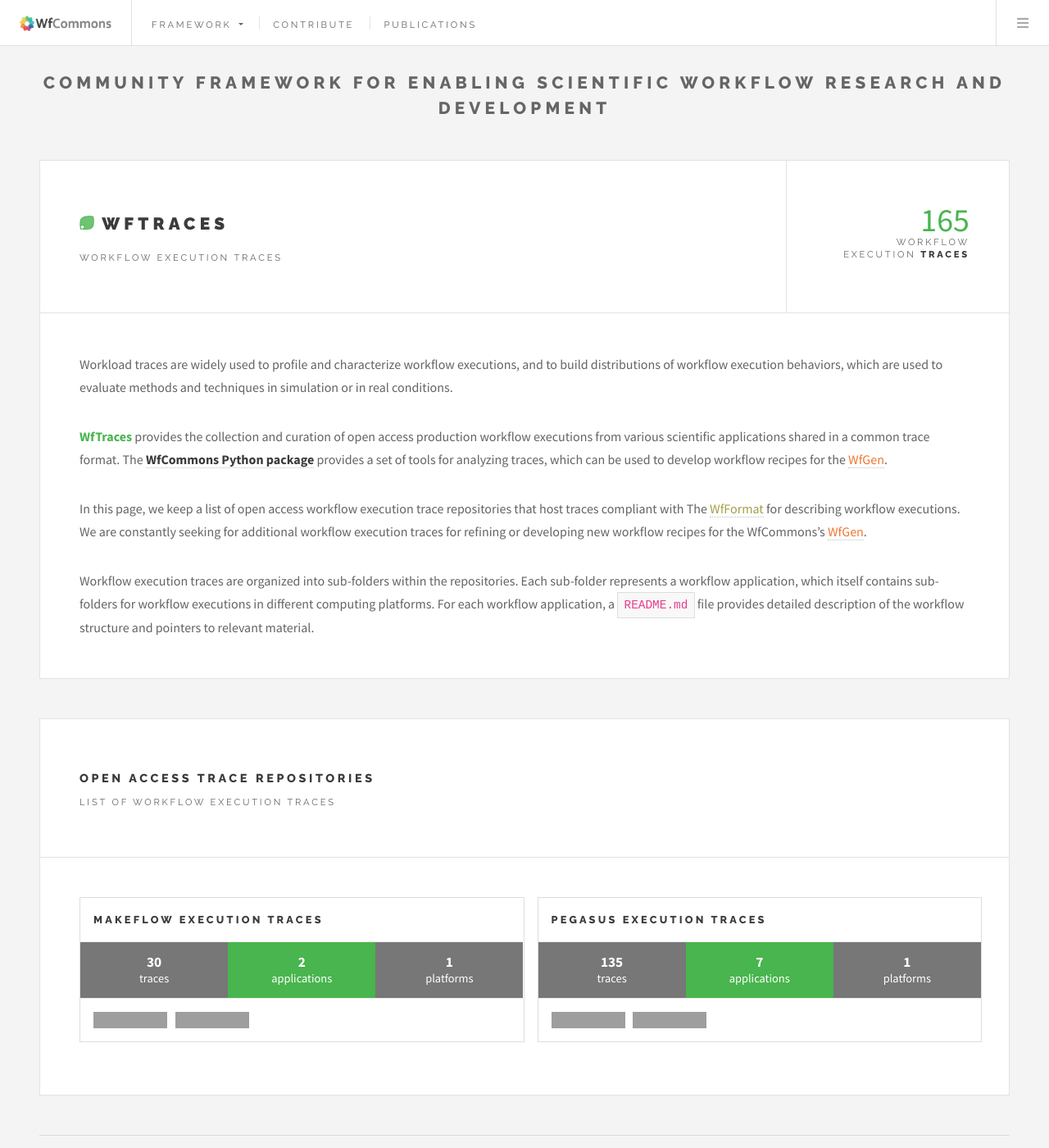
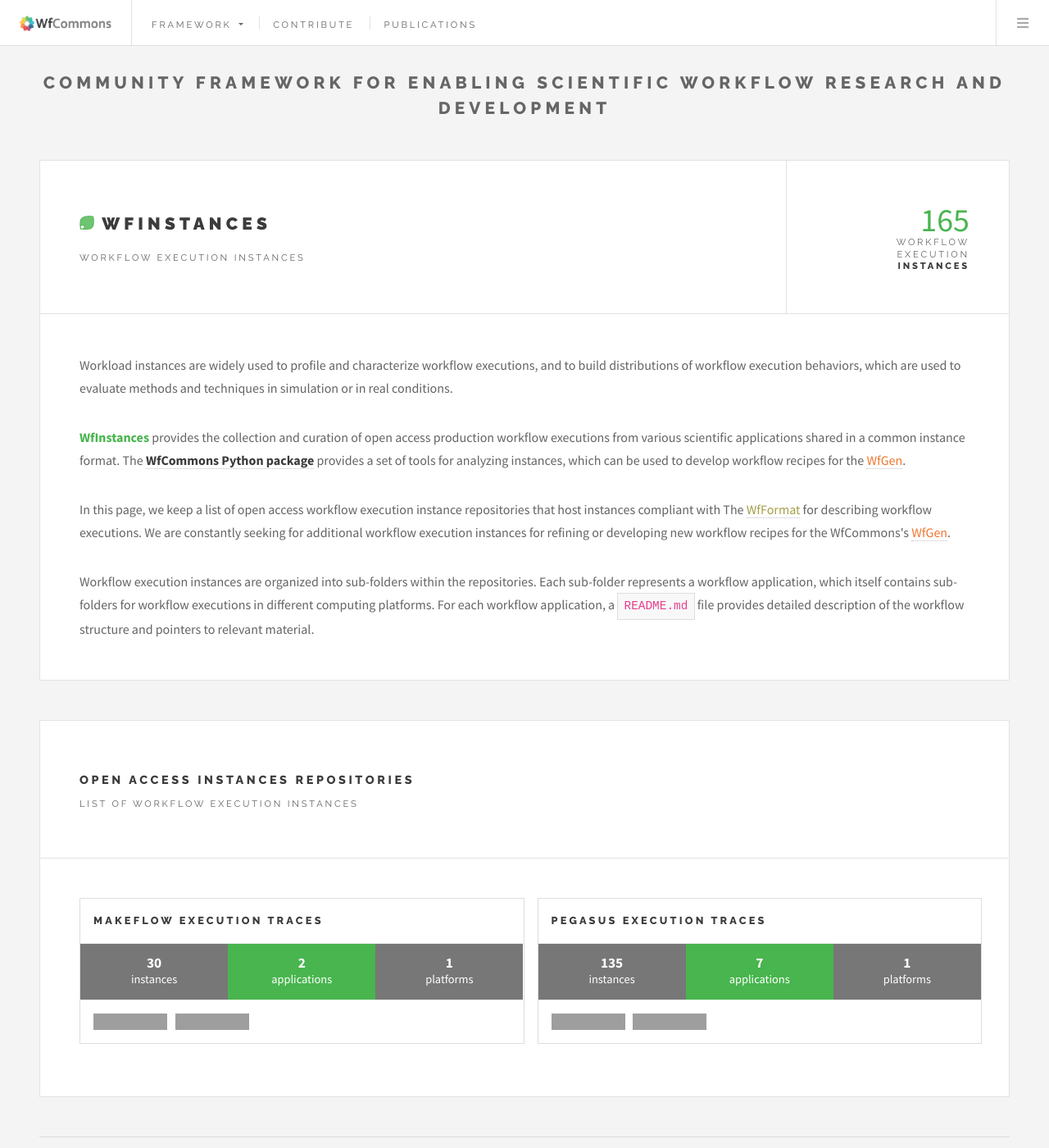
Before and after one commit to wfcommons/wfcommons.github.io, a Jekyll site: the page built from instances.html, in a window 1280 px wide and 1400 px high, scrolled down 243 px. Shown: the whole window at 82% size. Built offline with Jekyll 4.4.1, drawn with Linux system fonts in a browser that asks for light colours; some of the changed text lies outside the part shown; grey boxes are pictures that could not be loaded.

```diff
--- a/_includes/header.html
+++ b/_includes/header.html
@@ -13,7 +13,7 @@
                     </a>
                     <div class="dropdown-divider"></div>
                     <a class="dropdown-item" href="/format"><img src="/images/wfcommons-lgreen-leaf.png"/> WfFormat</a>
-                    <a class="dropdown-item" href="/traces"><img src="/images/wfcommons-green-leaf.png"/> WfTraces</a>
+                    <a class="dropdown-item" href="/instances"><img src="/images/wfcommons-green-leaf.png"/> WfInstances</a>
                     <a class="dropdown-item" href="/generator"><img src="/images/wfcommons-orange-leaf.png"/>
                         WfGen</a>
                     <a class="dropdown-item" href="/simulation"><img src="/images/wfcommons-red-leaf.png"/> WfSim</a>
--- a/_includes/sidebar.html
+++ b/_includes/sidebar.html
@@ -18,7 +18,7 @@
                         <strong style="color: #ccc"><i class="fas fa-caret-down"></i> WfCommons Framework</strong>
                     </li>
                     <li><a href="/format"><img src="/images/wfcommons-lgreen-leaf.png"/> WfFormat</a></li>
-                    <li><a href="/traces"><img src="/images/wfcommons-green-leaf.png"/> WfTraces</a></li>
+                    <li><a href="/instances"><img src="/images/wfcommons-green-leaf.png"/> WfInstances</a></li>
                     <li><a href="/generator"><img src="/images/wfcommons-orange-leaf.png"/> WfGen</a></li>
                     <li><a href="/simulation"><img src="/images/wfcommons-red-leaf.png"/> WfSim</a></li>
                 </ul>
@@ -113,8 +113,8 @@
         <h2>The WfCommons Project</h2>
         <p>
             WfCommons is a community framework for enabling scientific workflow <strong>research and
-            development</strong> by providing foundational tools for analyzing workflow execution traces, and
-            generating synthetic, yet realistic, workflow traces that can be used to develop new techniques, algorithms
+            development</strong> by providing foundational tools for analyzing workflow execution instances, and
+            generating synthetic, yet realistic, workflow instances that can be used to develop new techniques, algorithms
             and systems that can overcome the challenges of efficient and robust execution of ever larger workflows on
             increasingly complex distributed infrastructures.
         </p>
--- a/traces.html
+++ b/instances.html
@@ -1,7 +1,7 @@
 ---
 layout: default
-title: WfTraces
-permalink: /traces
+title: WfInstances
+permalink: /instances
 ---
 
 <!-- Main -->
@@ -17,37 +17,37 @@
     <article class="post">
         <header>
             <div class="title">
-                <h2><img src="/images/wfcommons-green-leaf.png" alt=""/> WfTraces</h2>
-                <p>Workflow Execution Traces</p>
+                <h2><img src="/images/wfcommons-green-leaf.png" alt=""/> WfInstances</h2>
+                <p>Workflow Execution Instances</p>
             </div>
             <div class="meta">
                 <div style="line-height: 1.5em">
                     <span style="font-size: 2.5em" class="wftraces">{{ num_traces }}</span>
-                    <p style="color: #666; line-height: 1.3em; margin-top: 0">workflow execution <strong>traces</strong>
+                    <p style="color: #666; line-height: 1.3em; margin-top: 0">workflow execution <strong>instances</strong>
                     </p>
                 </div>
             </div>
         </header>
         <p>
-            Workload traces are widely used to profile and characterize workflow executions, and to build distributions
+            Workload instances are widely used to profile and characterize workflow executions, and to build distributions
             of workflow execution behaviors, which are used to evaluate methods and techniques in simulation or in real
             conditions.
         </p>
         <p>
-            <strong class="wftraces">WfTraces</strong> provides the collection and curation of open access
-            production workflow executions from various scientific applications shared in a common trace format. The
+            <strong class="wftraces">WfInstances</strong> provides the collection and curation of open access
+            production workflow executions from various scientific applications shared in a common instance format. The
             <strong><a href="https://docs.wfcommons.org" target="_blank">WfCommons Python package</a></strong> provides
-            a set of tools for analyzing traces, which can be used to develop workflow recipes for the
+            a set of tools for analyzing instances, which can be used to develop workflow recipes for the
             <a href="/generator" class="wfgenerator">WfGen</a>.
         </p>
         <p>
-            In this page, we keep a list of open access workflow execution trace repositories that host traces compliant
+            In this page, we keep a list of open access workflow execution instance repositories that host instances compliant
             with The <a href="/format" class="wfformat">WfFormat</a> for describing workflow
-            executions. We are constantly seeking for additional workflow execution traces for refining or developing
-            new workflow recipes for the WfCommons’s <a href="/generator" class="wfgenerator">WfGen</a>.
+            executions. We are constantly seeking for additional workflow execution instances for refining or developing
+            new workflow recipes for the WfCommons's <a href="/generator" class="wfgenerator">WfGen</a>.
         </p>
         <p>
-            Workflow execution traces are organized into sub-folders within the repositories. Each sub-folder represents
+            Workflow execution instances are organized into sub-folders within the repositories. Each sub-folder represents
             a workflow application, which itself contains sub-folders for workflow executions in different computing
             platforms. For each workflow application, a <code>README.md</code> file provides detailed description of the
             workflow
@@ -58,8 +58,8 @@
     <article class="post">
         <header>
             <div class="title">
-                <h3>Open Access Trace Repositories</h3>
-                <p>List of Workflow Execution Traces</p>
+                <h3>Open Access Instances Repositories</h3>
+                <p>List of Workflow Execution Instances</p>
             </div>
         </header>
         <div class="row">
@@ -73,7 +73,7 @@
                         <div class="row">
                             <div class="col-4" style="padding: 1em; background-color: #777">
                                 <strong>{{ t.traces }}</strong>
-                                <br/>traces
+                                <br/>instances
                             </div>
                             <div class="col-4" style="padding: 1em; background-color: #48B54E">
                                 <strong>{{ t.applications }}</strong>
```
Also changed, not shown: index.html (+6 -8 lines).
